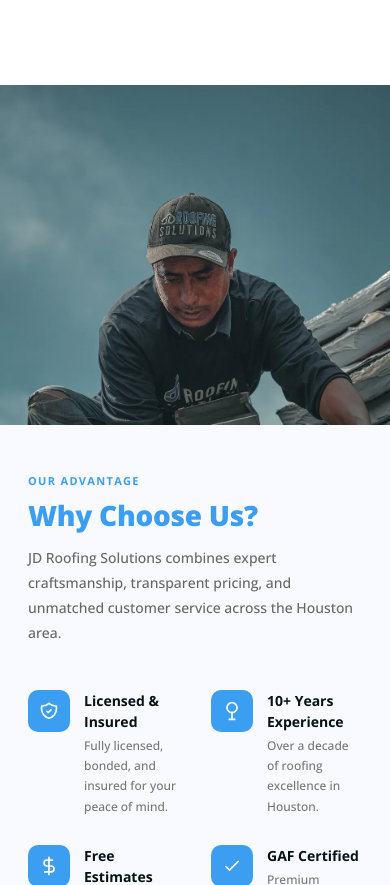
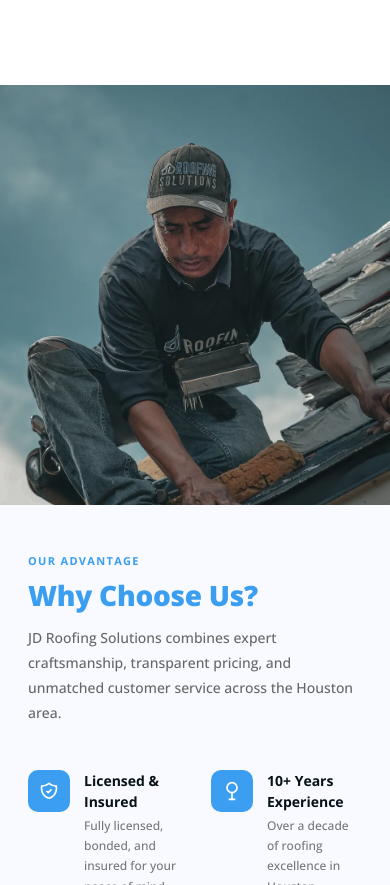
Before and after one commit to Vlex1998/jd-test-website, a website: page index.html in a window 390 px wide. Shown: the part 4071-4956 px from the top of the page. Drawn offline with nearby package versions, Linux system fonts and the light colour scheme.

Commit message:
Adjust worker image position on mobile to show full body

```diff
--- a/index.html
+++ b/index.html
@@ -427,7 +427,8 @@
   .wcu-content { padding:72px 56px 72px 52px; display:flex; flex-direction:column; justify-content:center; }
   @media (max-width:768px) {
     .wcu-grid { grid-template-columns:1fr; min-height:unset; }
-    .wcu-image { min-height:340px; order:1; }
+    .wcu-image { min-height:420px; order:1; }
+    .wcu-image img { object-position:center 30% !important; }
     .wcu-content { padding:48px 28px; order:2; }
   }
 </style>
```
